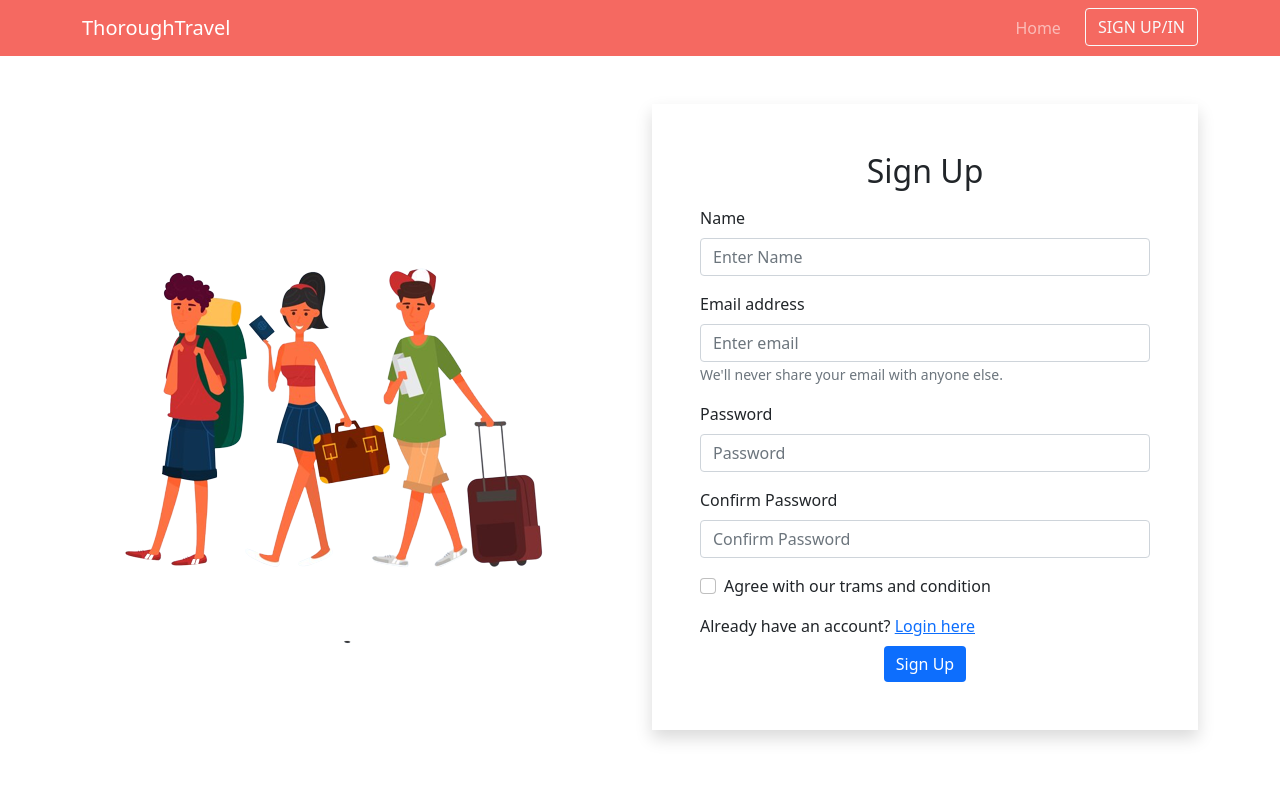
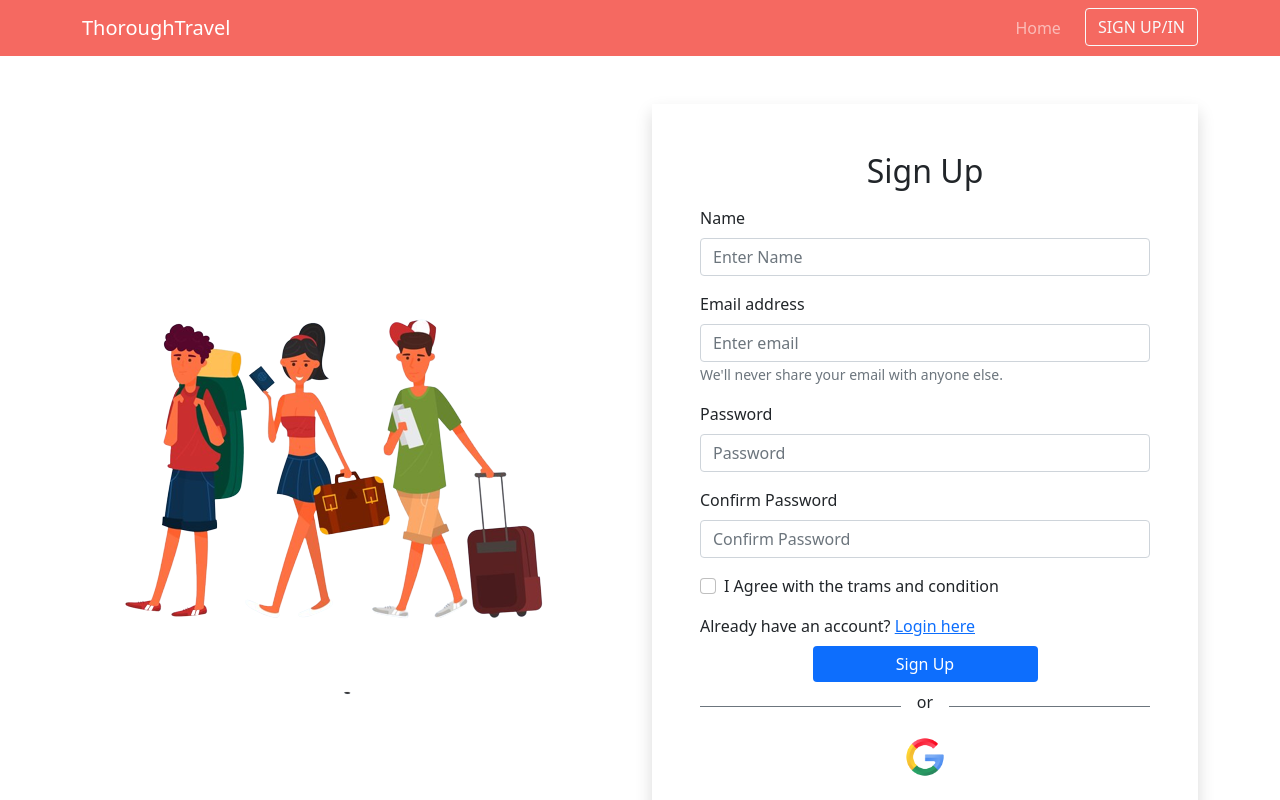
Before and after one commit to ZIHAD22/Thorough-Travel, a React (Create React App) app: page /signup in a window 1280 px wide. Shown: the top 800 px of the page. Built offline with nearby package versions, Linux system fonts and the light colour scheme.

Commit message:
add socil components

```diff
--- /dev/null
+++ b/src/components/OptionalSignUp/OptionalSignUp.jsx
@@ -0,0 +1,21 @@
+import React from "react";
+import google from "../../images/google.png";
+
+const OptionalSignUp = () => {
+  return (
+    <div className="text-center">
+      <div className="d-flex justify-content-around align-items-center">
+        <div style={{ height: "1px" }} className="bg-secondary w-50"></div>
+        <p className="mt-2 px-3">or</p>
+        <div style={{ height: "1px" }} className="bg-secondary w-50"></div>
+      </div>
+      <div>
+        <button className="btn">
+          <img width="40px" src={google} alt="" />
+        </button>
+      </div>
+    </div>
+  );
+};
+
+export default OptionalSignUp;
--- a/src/components/SignUp/SignUp.jsx
+++ b/src/components/SignUp/SignUp.jsx
@@ -2,6 +2,7 @@ import React from "react";
 import { Button, Col, Container, Form, Row } from "react-bootstrap";
 import { Link } from "react-router-dom";
 import trevaler from "../../images/traveler.png";
+import OptionalSignUp from "../OptionalSignUp/OptionalSignUp";
 import "./SignUp.css";
 
 const SignUp = () => {
@@ -39,19 +40,20 @@ const SignUp = () => {
               <Form.Group className="mb-3" controlId="formBasicCheckbox">
                 <Form.Check
                   type="checkbox"
-                  label="Agree with our trams and condition"
+                  label="I Agree with the trams and condition"
                 />
               </Form.Group>
               <div className="my-2">
                 Already have an account? <Link to="/login">Login here</Link>
               </div>
               <Button
-                className="d-block mx-auto btn-color border-0"
+                className="d-block mx-auto btn-color border-0 w-50"
                 variant="primary"
                 type="submit"
               >
                 Sign Up
               </Button>
+              <OptionalSignUp />
             </Form>
           </Col>
         </Row>
```
Also changed, not shown: src/images/google.png (added).
